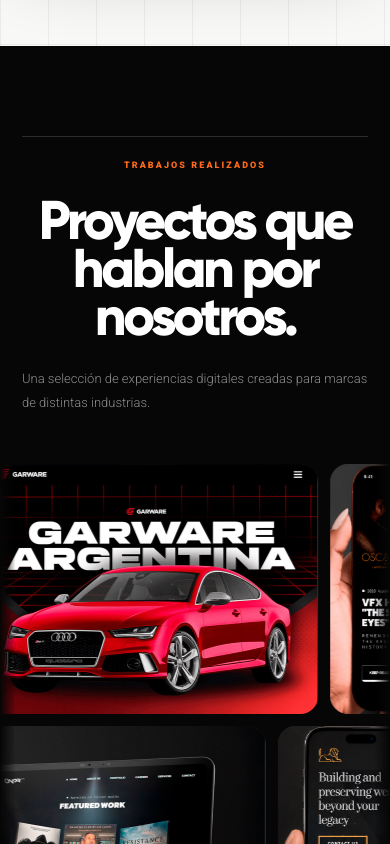
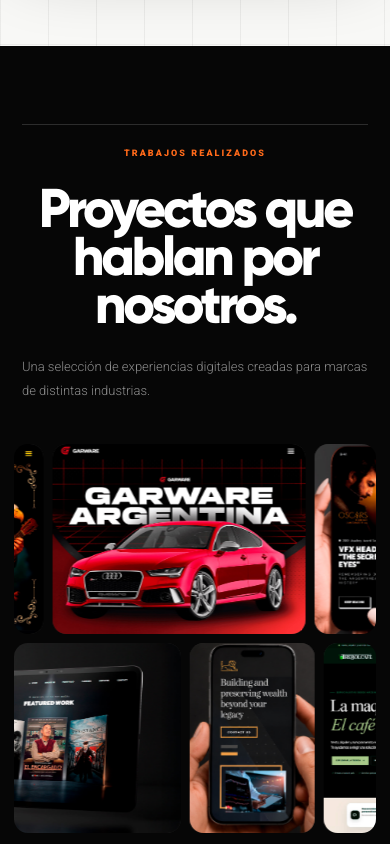
Before and after one commit to ideamosestudio/ideamosdemo, a Next.js app: page /casos-de-exito in a window 390 px wide. Shown: the part 2000-2844 px from the top of the page. Built offline with nearby package versions, Linux system fonts and the light colour scheme.

Commit message:
Refinar galería de casos de éxito

```diff
--- a/app/casos-de-exito/casos.css
+++ b/app/casos-de-exito/casos.css
@@ -18,23 +18,23 @@
 .cases-featured-work>p{position:absolute;right:3%;bottom:-6px;display:flex;flex-direction:column;gap:5px;margin:0;padding:16px 21px;border:1px solid rgba(255,255,255,.24);border-radius:15px;background:rgba(7,7,7,.82);color:#fff;backdrop-filter:blur(12px)}
 .cases-featured-work>p span{font-size:7px;letter-spacing:.22em;color:#aaa}.cases-featured-work>p b{font-size:16px}
 
-.cases-work{padding:130px 0 145px;background:#060606;color:#fff;overflow:hidden}
-.cases-work-heading{display:grid;grid-template-columns:.55fr 1.25fr .75fr;gap:45px;align-items:end;margin:0 max(6vw,70px) 80px;padding-top:22px;border-top:1px solid #2c2c2c}
+.cases-work{padding:105px 0 115px;background:#060606;color:#fff;overflow:hidden}
+.cases-work-heading{display:grid;grid-template-columns:.55fr 1.25fr .75fr;gap:45px;align-items:end;width:min(1500px,calc(100% - 10vw));margin:0 auto 62px;padding-top:22px;border-top:1px solid #2c2c2c}
 .cases-work-heading>p{align-self:start;margin:0;font-size:9px;font-weight:800;letter-spacing:.23em;color:#ff6a1a}
 .cases-work-heading h2{margin:0;font-size:clamp(54px,6vw,98px);line-height:.88;letter-spacing:-.065em}
 .cases-work-heading>span{max-width:390px;color:#8d8d8d;font-size:14px;line-height:1.65}
-.cases-marquee-stage{display:flex;flex-direction:column;gap:18px}
-.cases-marquee{width:100%;overflow:hidden;mask-image:linear-gradient(90deg,transparent,#000 4%,#000 96%,transparent)}
-.cases-marquee-track{display:flex;width:max-content;gap:18px;animation:casesScroll 58s linear infinite;will-change:transform}
-.cases-marquee.is-reverse .cases-marquee-track{animation-name:casesScrollReverse;animation-duration:64s}
-.cases-marquee-group{display:flex;gap:18px}
-.case-card{position:relative;flex:none;height:390px;border-radius:28px;overflow:hidden;background:#171717;box-shadow:inset 0 0 0 1px rgba(255,255,255,.1)}
-.case-card.is-wide{width:520px}.case-card.is-phone{width:255px}
+.cases-marquee-stage{display:flex;flex-direction:column;gap:13px;width:min(1500px,calc(100% - 10vw));margin:0 auto}
+.cases-marquee{width:100%;overflow:hidden;border-radius:20px}
+.cases-marquee-track{display:flex;width:max-content;gap:13px;animation:casesScroll 72s linear infinite;will-change:transform}
+.cases-marquee.is-reverse .cases-marquee-track{animation-name:casesScrollReverse;animation-duration:78s}
+.cases-marquee-group{display:flex;gap:13px}
+.case-card{position:relative;flex:none;height:300px;border-radius:20px;overflow:hidden;background:#171717;box-shadow:inset 0 0 0 1px rgba(255,255,255,.1)}
+.case-card.is-wide{width:400px}.case-card.is-phone{width:196px}
 .case-card img{display:block;width:100%;height:100%;object-fit:cover;transition:transform .8s cubic-bezier(.16,1,.3,1),filter .5s ease}
 .case-card:hover img{transform:scale(1.035);filter:brightness(1.08)}
 .cases-marquee-stage:hover .cases-marquee-track{animation-play-state:paused}
-@keyframes casesScroll{to{transform:translateX(calc(-50% - 9px))}}
-@keyframes casesScrollReverse{from{transform:translateX(calc(-50% - 9px))}to{transform:translateX(0)}}
+@keyframes casesScroll{to{transform:translateX(calc(-50% - 6.5px))}}
+@keyframes casesScrollReverse{from{transform:translateX(calc(-50% - 6.5px))}to{transform:translateX(0)}}
 
 @media(max-width:1050px){
   .cases-intro{grid-template-columns:1fr;gap:70px;padding:110px 50px}.cases-intro-copy{max-width:760px}.cases-featured-work{width:min(850px,100%);margin:auto;min-height:560px}
@@ -43,8 +43,8 @@
 @media(max-width:700px){
   .cases-intro{min-height:auto;padding:88px 22px;gap:45px;background-size:48px 48px}.cases-kicker{font-size:8px;letter-spacing:.17em}.cases-intro h2{font-size:13vw}.cases-intro h3{margin-top:30px}.cases-intro-copy>p:last-of-type{font-size:14px}.cases-action{min-width:0;width:100%}
   .cases-featured-work{min-height:330px}.cases-featured-shape{width:75%;left:7%;top:0;box-shadow:55px 55px 0 -25px #ff5a00}.cases-featured-device{padding:9px;border-radius:19px;transform:none}.cases-featured-device img{border-radius:12px}.cases-featured-work>p{right:0;bottom:-8px;padding:11px 14px}
-  .cases-work{padding:90px 0 105px}.cases-work-heading{display:block;margin:0 22px 50px}.cases-work-heading h2{margin:24px 0 25px;font-size:14vw}.cases-work-heading>span{font-size:13px}
-  .cases-marquee-stage{gap:12px}.cases-marquee-track,.cases-marquee-group{gap:12px}.cases-marquee-track{animation-duration:45s}.cases-marquee.is-reverse .cases-marquee-track{animation-duration:50s}.case-card{height:250px;border-radius:18px}.case-card.is-wide{width:333px}.case-card.is-phone{width:165px}
-  @keyframes casesScroll{to{transform:translateX(calc(-50% - 6px))}}@keyframes casesScrollReverse{from{transform:translateX(calc(-50% - 6px))}to{transform:translateX(0)}}
+  .cases-work{padding:78px 0 88px}.cases-work-heading{display:block;width:calc(100% - 44px);margin:0 auto 42px}.cases-work-heading h2{margin:24px 0 25px;font-size:14vw}.cases-work-heading>span{font-size:13px}
+  .cases-marquee-stage{width:calc(100% - 28px);gap:9px}.cases-marquee{border-radius:14px}.cases-marquee-track,.cases-marquee-group{gap:9px}.cases-marquee-track{animation-duration:55s}.cases-marquee.is-reverse .cases-marquee-track{animation-duration:60s}.case-card{height:190px;border-radius:14px}.case-card.is-wide{width:253px}.case-card.is-phone{width:125px}
+  @keyframes casesScroll{to{transform:translateX(calc(-50% - 4.5px))}}@keyframes casesScrollReverse{from{transform:translateX(calc(-50% - 4.5px))}to{transform:translateX(0)}}
 }
 @media(prefers-reduced-motion:reduce){.cases-marquee{overflow-x:auto;mask-image:none;scrollbar-width:none}.cases-marquee::-webkit-scrollbar{display:none}.cases-marquee-track{animation:none!important}.cases-action,.case-card img{transition:none}}
```
